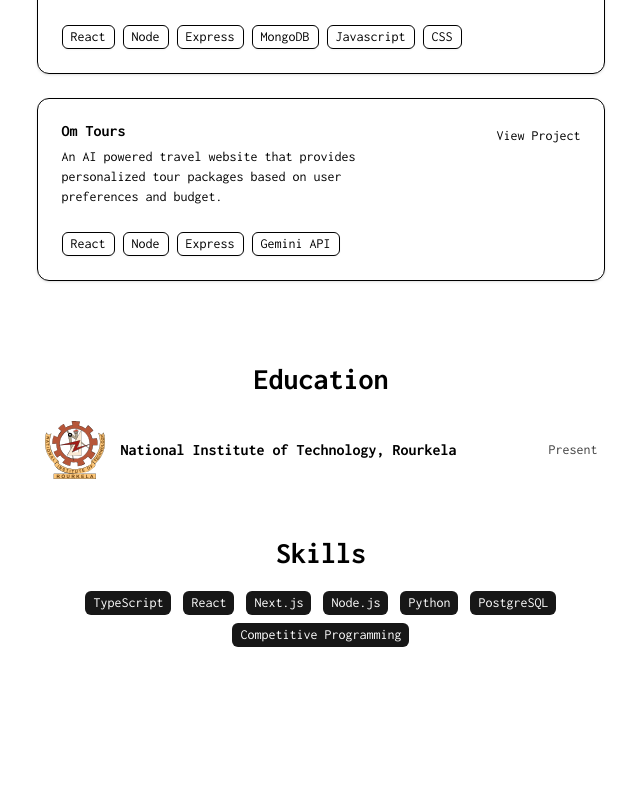
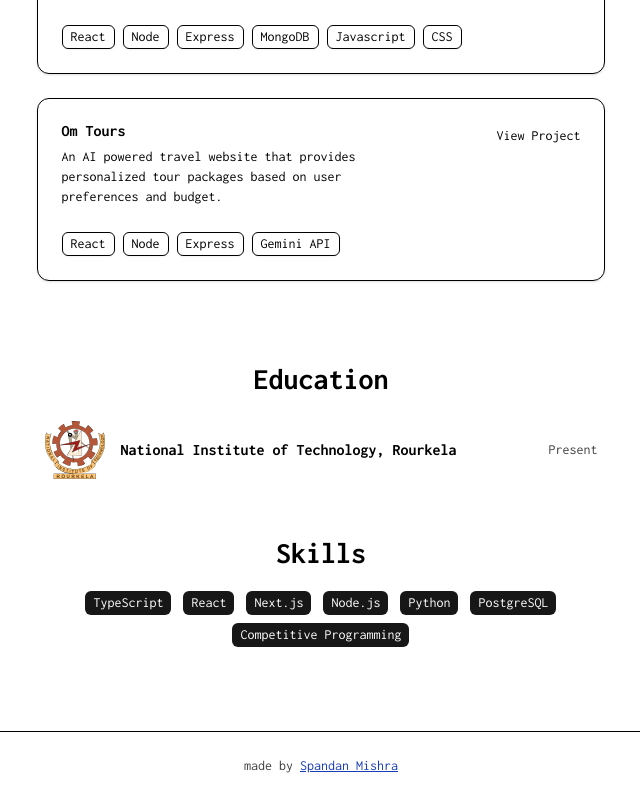
Before and after one commit to Spandan-Mishra/portfolio, a Next.js app: page / in a window 1280 px wide. Shown: the part 2137-2937 px from the top of the page, without its empty margins (319-959 px from the left). Before the commit the page ends 2820 px from the top, so only its background shows below. Built offline with nearby package versions, Linux system fonts and the light colour scheme.

Commit message:
feat: footer added

```diff
--- a/src/app/page.tsx
+++ b/src/app/page.tsx
@@ -1,5 +1,6 @@
 import Educations from "../components/Educations";
 import Experiences from "../components/Experiences";
+import Footer from "../components/Footer";
 import Hero from "../components/Hero";
 import POW from "../components/POW";
 import Skills from "../components/Skills";
@@ -12,6 +13,7 @@ export default function Home() {
       <POW />
       <Educations />
       <Skills />
+      <Footer />
     </div>
   );
 }
--- /dev/null
+++ b/src/components/Footer.tsx
@@ -0,0 +1,12 @@
+
+const Footer = () => {
+    return (
+        <footer className="w-full border-t mt-12 py-6 flex flex-col items-center">
+            <div className="text-sm text-secondary">
+                made by <a className="text-blue-800 underline" href="https://twitter.com/intent/follow?screen_name=spandev_" target="_blank" rel="noopener noreferrer">Spandan Mishra</a>
+            </div>
+        </footer>
+    )
+}
+
+export default Footer;
```
